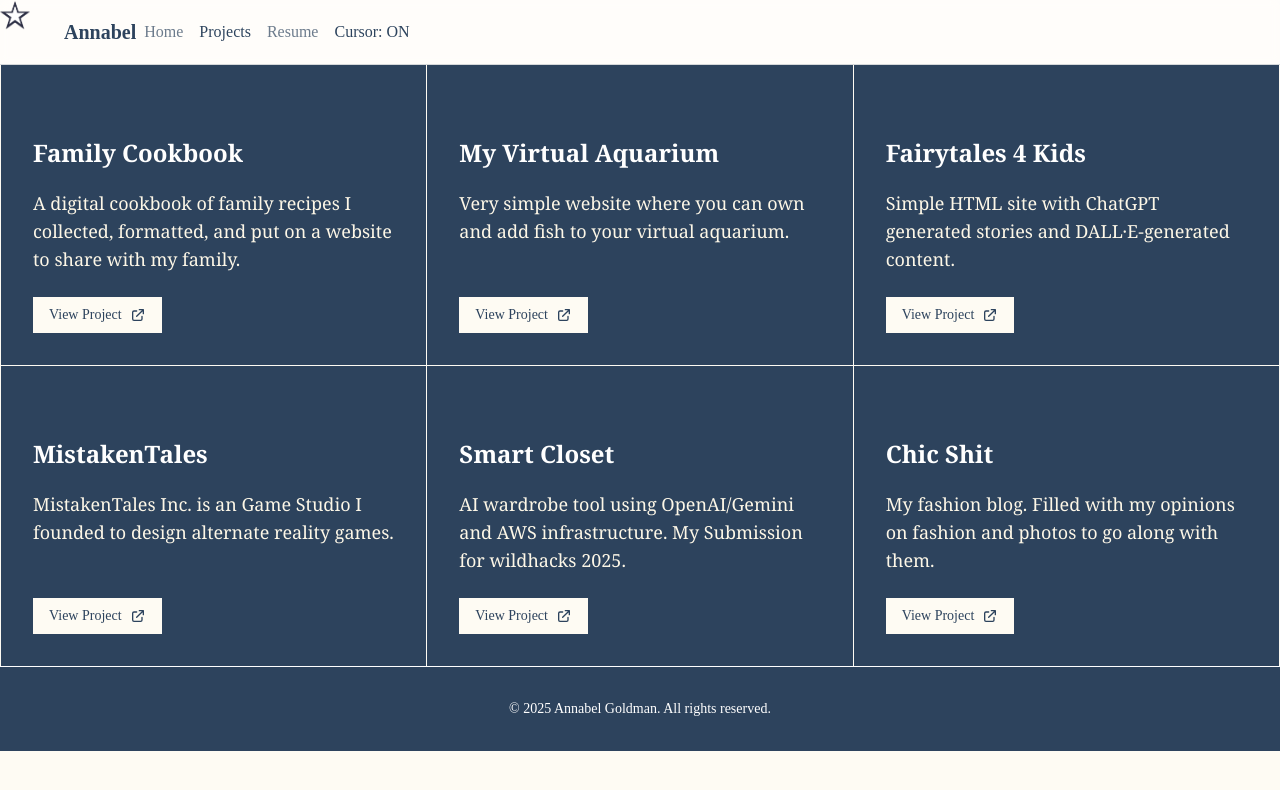
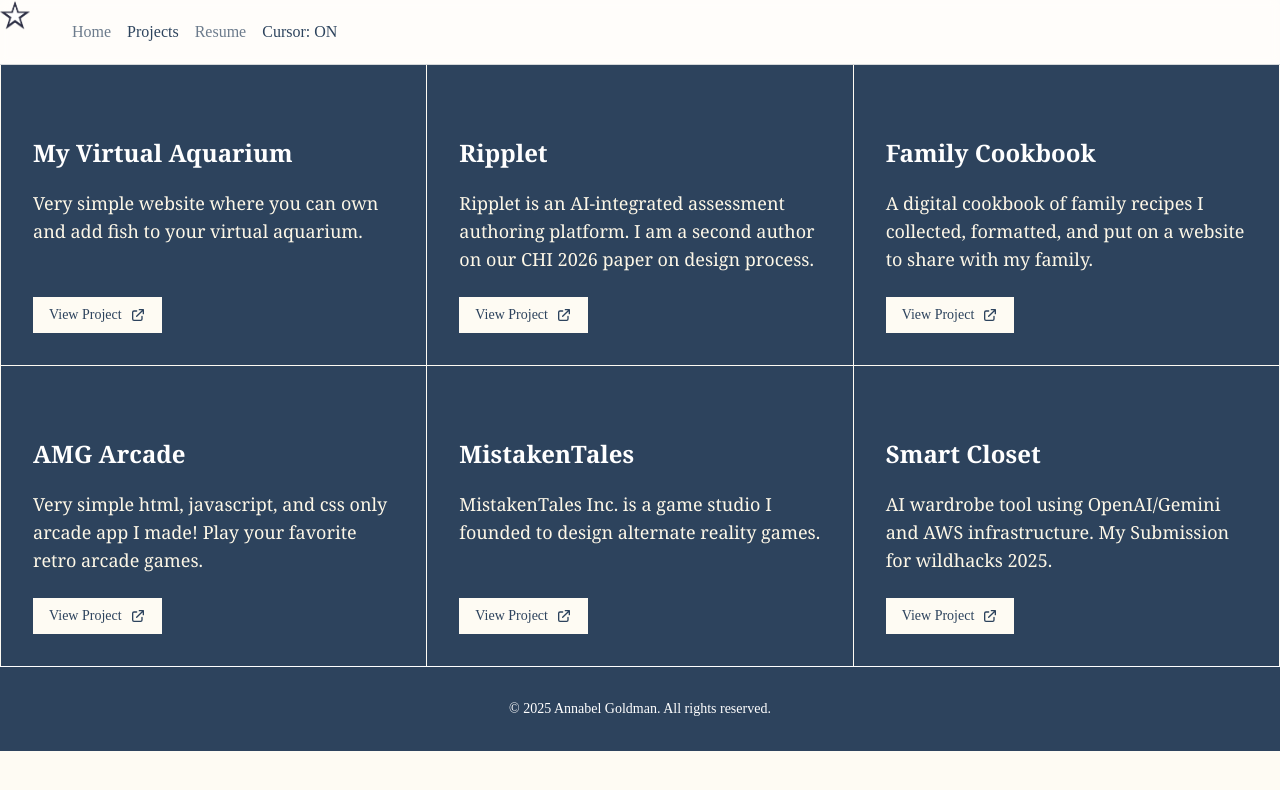
Before and after one commit to annabel-goldman/personal-website, a Next.js app: page /projects in a window 1280 px wide. Shown: the top 790 px of the page. Built offline with nearby package versions, Linux system fonts and the light colour scheme.

Commit message:
New projects, better about me text

```diff
--- a/content/home.ts
+++ b/content/home.ts
@@ -11,7 +11,7 @@ export const HOME_CONTENT = {
   TITLE: 'Masters Student in Computer Science, Northwestern University',
 
   // Main description paragraph in hero section
-  DESCRIPTION: 'My research interests span computer science education, human-computer interaction, artificial intelligence, and web development. I made this website myself!',
+  DESCRIPTION: 'I’m a full-stack software engineer interested in building human-centered AI systems. I’m particularly motivated by problems where interfaces shape how people think, learn, and make decisions. I often work closely with researchers, educators, and non-technical stakeholders to translate messy real-world needs into usable systems.',
 
   // Hero section button labels
   BUTTONS: {
--- a/content/navigation.ts
+++ b/content/navigation.ts
@@ -5,7 +5,7 @@
 
 export const NAVIGATION = {
   // Brand name shown in nav bar
-  BRAND_NAME: 'Annabel',
+  BRAND_NAME: ' ',
 
   // Main navigation menu items
   ITEMS: [
--- a/content/projects.ts
+++ b/content/projects.ts
@@ -66,6 +66,24 @@ export const PROJECTS_CONTENT = {
   PROJECTS: [
     {
       id: 1,
+      title: 'My Virtual Aquarium',
+      description: 'Very simple website where you can own and add fish to your virtual aquarium.',
+      technologies: [TECHNOLOGIES.REACT, TECHNOLOGIES.NEXTJS, TECHNOLOGIES.TYPESCRIPT],
+      image: '/projects/aquarium.jpg',
+      link: 'https://aquarium.annabelgoldman.com/',
+      github: 'https://github.com/annabel-goldman/aquarium'
+    },
+    {
+      id: 2,
+      title: 'Ripplet',
+      description: 'Ripplet is an AI-integrated assessment authoring platform. I am a second author on our CHI 2026 paper on design process.',
+      technologies: [TECHNOLOGIES.REACT],
+      image: '/projects/ripplet.jpg',
+      link: 'https://demeter.cs.northwestern.edu/',
+      github: ''
+    },
+    {
+      id: 3,
       title: 'Family Cookbook',
       description: 'A digital cookbook of family recipes I collected, formatted, and put on a website to share with my family.',
       technologies: [TECHNOLOGIES.HTML, TECHNOLOGIES.CSS, TECHNOLOGIES.JAVASCRIPT],
@@ -74,42 +92,38 @@ export const PROJECTS_CONTENT = {
       github: ''
     },
     {
-      id: 2,
-      title: 'My Virtual Aquarium',
-      description: 'Very simple website where you can own and add fish to your virtual aquarium.',
-      technologies: [TECHNOLOGIES.REACT, TECHNOLOGIES.NEXTJS, TECHNOLOGIES.TYPESCRIPT],
-      image: '/projects/aquarium.jpg',
-      link: 'https://aquarium.annabelgoldman.com/',
-      github: 'https://github.com/annabel-goldman/aquarium'
+      id: 4,
+      title: 'AMG Arcade',
+      description: 'Very simple html, javascript, and css only arcade app I made! Play your favorite retro arcade games.',
+      technologies: [TECHNOLOGIES.JAVASCRIPT, TECHNOLOGIES.HTML, TECHNOLOGIES.CSS],
+      image: '/projects/amg-arcade.jpg',
+      link: 'https://arcade.annabelgoldman.com/',
+      github: 'https://github.com/annabel-goldman/amg-arcade'
     },
     {
-      id: 3,
-      title: 'Fairytales 4 Kids',
-      description: 'Simple HTML site with ChatGPT generated stories and DALL·E-generated content.',
-      technologies: [TECHNOLOGIES.REACT],
-      image: '/projects/fairytales-4-kids.jpg',
-      link: 'https://fairytales4kids.com/',
-      github: 'https://github.com/annabel-goldman/fairytales4kids'
-    },
-    {
-      id: 4,
+      id: 5,
       title: 'MistakenTales',
-      description: 'MistakenTales Inc. is an Game Studio I founded to design alternate reality games.',
+      description: 'MistakenTales Inc. is a game studio I founded to design alternate reality games.',
       technologies: [TECHNOLOGIES.REACT, TECHNOLOGIES.NEXTJS, TECHNOLOGIES.CSS],
       image: '/projects/mistaken-tales.jpg',
       link: 'https://mistakentales.com/',
       github: 'https://github.com/annabel-goldman/visual-art'
     },
     {
-      id: 5,
+      id: 6,
       title: 'Smart Closet',
       description: 'AI wardrobe tool using OpenAI/Gemini and AWS infrastructure. My Submission for wildhacks 2025.',
       technologies: [TECHNOLOGIES.AWS, TECHNOLOGIES.OPENAI, TECHNOLOGIES.GEMINI],
       image: '/projects/smart-closet.jpg',
       link: 'https://github.com/annabel-goldman/smart-closet-submission',
       github: 'https://github.com/annabel-goldman/smart-closet-submission'
-    },
-    {
+    }
+  ]
+} as const;
+
+/*
+
+{
       id: 6,
       title: 'Chic Shit',
       description: 'My fashion blog. Filled with my opinions on fashion and photos to go along with them.',
@@ -118,10 +132,6 @@ export const PROJECTS_CONTENT = {
       link: 'https://annabel-goldman.github.io/chic-shit-blog/',
       github: 'https://github.com/annabel-goldman/chic-shit-blog'
     }
-  ]
-} as const;
-
-/*
 {
       id: 5,
       title: 'Start Small: Master CS Algorithms',
```
Also changed, not shown: public/projects/amg-arcade.jpg (added), public/projects/ripplet.jpg (added).
